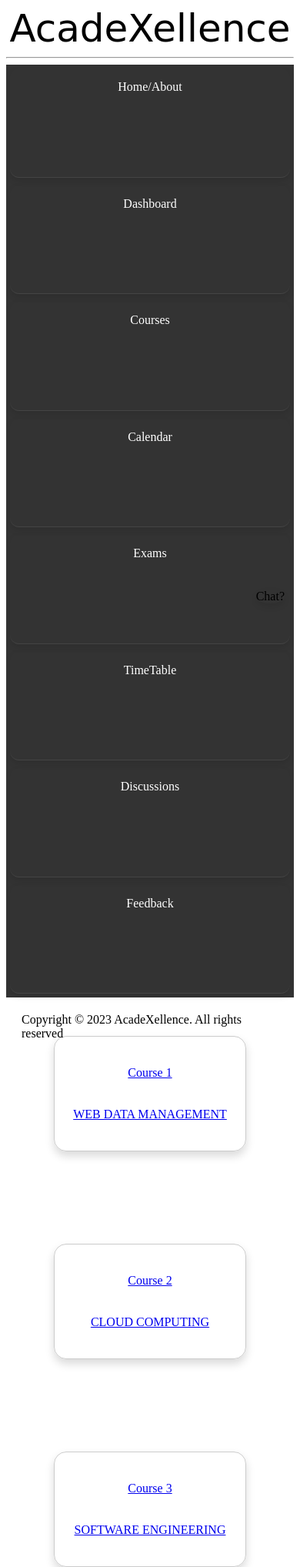
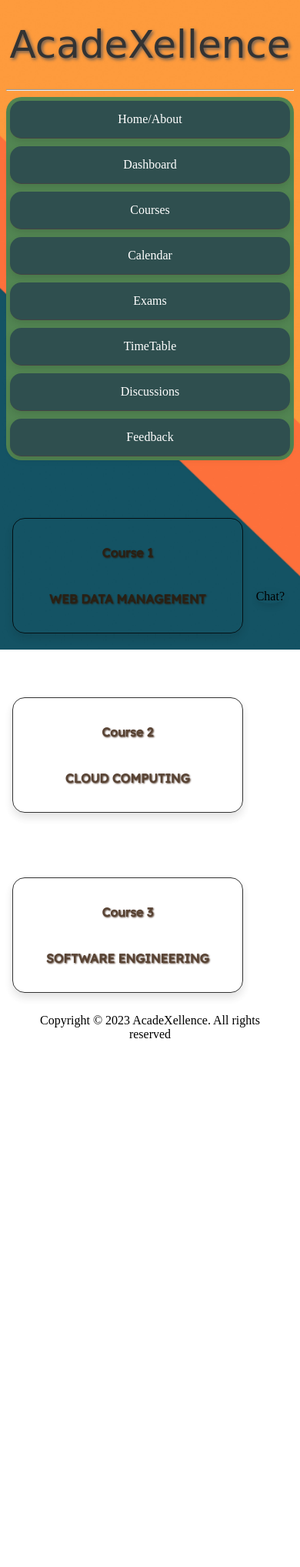
Before and after one commit to ruthwy/AcadeXellence, a PHP site: page /student.html in a window 390 px wide. Shown: the whole page at 77% size. After the commit the page ends 1349 px from the top, so only its background shows below. Run offline with PHP 8.4, Linux system fonts and the light colour scheme.

Commit message:
student dashboard

```diff
--- a/student.html
+++ b/student.html
@@ -2,6 +2,7 @@
 <head>
 <title>AcadeXellence</title>
 <link href="styles.css" rel="stylesheet" type="text/css"/>
+<link rel="stylesheet" href="https://fonts.googleapis.com/css2?family=Lexend+Deca&display=swap">
 </head>
 
 <body>
@@ -26,9 +27,9 @@
                 </div>
                 <!--COURSE BOXES-->
                 <div class="content">
-                    <a href="course_1.html"><div class="course-box">Course 1<br/><br/><br/>WEB DATA MANAGEMENT</div></a>
-                    <a href="course_2.html"><div class="course-box">Course 2<br/><br/><br/>CLOUD COMPUTING</div></a>
-                    <a href="course_3.html"><div class="course-box">Course 3<br/><br/><br/>SOFTWARE ENGINEERING</div></a>
+                    <div class="course-box"><a href="course_1.html">Course 1<br/><br/><br/>WEB DATA MANAGEMENT</a></div>
+                    <div class="course-box"><a href="course_2.html">Course 2<br/><br/><br/>CLOUD COMPUTING</a></div>
+                    <div class="course-box"><a href="course_3.html">Course 3<br/><br/><br/>SOFTWARE ENGINEERING</a></div>
                 </div>
             </div>
             <!--CHAT-->
--- a/styles.css
+++ b/styles.css
@@ -1,152 +1,153 @@
+/* Header and Footer */
+body::before {
+    content: "";
+    position: absolute;
+    top: 0;
+    left: 0;
+    right: 0;
+    bottom: 0;
+    z-index: -1;  /* Situate the background behind the content */
 
-/* Container for the whole page */
+    background-image: url('images/bgimg.jpg');
+    background-size: cover;
+
+    /* Make the background image lighter */
+    filter: brightness(1);
+}
+
+
+.head header {
+    color: #333333; /* Dark Grey */
+    text-shadow: 2px 2px 4px #5d5858; /* Text Shadow */
+    display: flex;
+    text-align: center;
+    align-content: center;
+    justify-content: center;
+    padding: 20px,;  /* Increase padding to make them bigger */
+    font-family: 'Monotype Corsiva', cursive;  /* Custom font */
+    font-size: 50px;  /* Large font size */
+    height: 100px;  /* Increased height */
+    flex-wrap: wrap;
+}
+
+.header {
+    font-family: 'Monotype Corsiva', cursive;
+    font-size: 50px;
+    height: 100px;
+    padding: 20px;
+}
+
+/* Footer */
+.foot footer {
+    display: flex;
+    text-align: center;
+    align-content: center;
+    justify-content: center;
+    height: 45px;
+    padding: 20px;
+}
+
+.footer {
+    position: absolute;
+    bottom: 0;
+    width: 100%;
+}
+
+/* PAGE CONTAINER */
 .page-container {
     display: flex;
     flex-direction: column;
     height: 100vh;  /* Full viewport height */
 }
 
-/* Main content container */
+/* MAIN CONTAINER */
 .main-container {
     display: flex;
+    flex-wrap: nowrap;
     flex-direction: row;  /* Horizontal layout */
     flex: 1;  /* Take up all available space */
 }
 
 /* Left Navbar */
 .left-navbar {
-    width: 200px;  /* Fixed width */
-    background: #333;
+    width: 300px;  /* Fixed width */
+    background-color: #528552;
     color: white;
     flex-shrink: 0; /* Don't allow it to shrink */
+    display: flex;
+    flex-direction: column;
+    justify-content: space-between;  /* Evenly space buttons */
+    height: 100%;  /* Take up all available space */
+    border-radius: 20px;
 }
 
-/* Course Boxes */
-.course-box {
-    flex: 1;  /* Take remaining space */
+/* Left Navbar */
+.left-navbar a {
+    justify-content: center;
     display: flex;
-    flex-wrap: wrap;  /* Wrap onto next line if necessary */
-    gap: 20px;  /* Spacing between boxes */
-}
-
-.course-box > div {
-    width: calc(33.33% - 20px);  /* Three boxes per row, accounting for gap */
-}
-
-/* Chatbox */
-.chatbox {
-    position: fixed;
-    bottom: 10px;
-    right: 10px;
-}
-
-/* Media Queries for Responsiveness */
-@media (max-width: 768px) {
-    .left-navbar {
-        width: 100%;
-    }
-    .course-box > div {
-        width: 100%;
-    }
-}
-
-/* Stylish Navigation Buttons in Left Navbar */
-.left-navbar a {
-    display: block;
     padding: 15px;
     text-align: center;
+    align-content: center;
     text-decoration: none;
     color: white;
     border-bottom: 1px solid #444;
-    border-radius: 12px;  /* Rounded corners */
-    box-shadow: 0 4px 8px rgba(0, 0, 0, 0.1);  /* Box shadow */
-    transition: background-color 0.3s ease;  /* Smooth transition for hover effect */
+    border-radius: 15px;
+    box-shadow: 0 4px 8px rgba(0, 0, 0, 0.1);
+    transition: background-color 0.3s ease;
+    flex-wrap: wrap;
 }
 
 .left-navbar a:hover {
     background-color: #555;
 }
 
-/* General Styles */
+.nav-button {
+    flex-grow: 1;  /* Allow buttons to grow to fill space */
+    margin: 5px;  /* Add a little margin for separation */
+    padding: 10px;  /* Add padding for better spacing */
+    background-color: darkslategrey;
+}
 
-/* Content for Desktop View */
+/* CONTENT */
 .content {
     display: flex;
-    flex-direction: row;  /* Items next to each other */
-    flex-wrap: wrap;  /* Wrap onto next line if necessary */
-    gap: 70px;  /* Increased spacing between boxes */
-    justify-content: center;  /* Center the boxes horizontally */
-    margin-left: 40px;  /* Space between navbar and course boxes */
+    flex-direction: row;
+    justify-content: center;
+    align-items: center;  /* Center vertically */
+    height: 100%;  /* Take full available height */
 }
 
-.course-box {
-    width: 250px;  /* Fixed width for better look */
+.course-box a{
+    color: #2f1401;
+    width: 300px;  /* Fixed width for better look */
     height: 150px;  /* Fixed height */
     padding: 20px;
     box-sizing: border-box;
     text-align: center;
-    border: 1px solid #ccc;
+    border: 1px solid #000;
     border-radius: 16px;  /* Increased rounded corners for a modern look */
     box-shadow: 0 6px 12px rgba(0, 0, 0, 0.15);  /* Professional box shadow for elevated look */
     display: flex;
     justify-content: center;
     align-items: center;
     transition: transform 0.3s ease, box-shadow 0.3s ease;  /* Smooth transition for hover effect */
+    margin: 2vw;
+    text-decoration: none;
+    opacity: 0.8;
+    font-family: "Lexend Deca";
+    font-weight: bolder;
+    text-shadow: 1px 1px 2px
 }
 
-.course-box:hover {
+
+
+.course-box a:hover {
     transform: translateY(-10px);
     box-shadow: 0 8px 16px rgba(0, 0, 0, 0.2);  /* Increased shadow on hover for interactive feel */
 }
 
-/* Media Queries for Responsiveness */
-@media (max-width: 768px) {
-    .main-container {
-        flex-direction: column;  /* Stack items vertically */
-    }
-    .left-navbar {
-        width: 100%;
-        box-sizing: border-box;  /* To ensure padding doesn't affect width */
-    }
-    .content {
-        align-items: center;  /* Center items */
-        margin-left: 0;  /* Remove extra margin */
-    }
-    .course-box {
-        margin-top: 50px;  /* Space between navbar and course boxes */
-    }
-}
 
-/* Header and Footer */
-.head header {
-    text-align: center;
-    padding: 20px,;  /* Increase padding to make them bigger */
-}
-.foot footer {
-    padding: 20px;  /* Increase padding to make them bigger */
-}
-
-.head header {
-    font-family: 'Monotype Corsiva', cursive;  /* Custom font */
-    font-size: 50px;  /* Large font size */
-}
-
-/* Chat Box */
-.chat-box {
-    position: fixed;  /* Fixed position */
-    bottom: 60px;  /* Above the footer */
-    right: 20px;  /* Right side of the page */
-    z-index: 1000;  /* Above other elements */
-}
-
-/* Universal Chat Box Positioning */
-.chat-box {
-    position: fixed;  /* Fixed position */
-    bottom: 60px;  /* Above the footer */
-    right: 20px;  /* Right side of the page */
-    z-index: 1000;  /* Above other elements */
-}
-/* Magical Chat Icon Styling */
+/* CHAT ICON */
 .chat-icon {
     position: fixed;  /* Fixed position */
     bottom: 60px;  /* Above the footer */
@@ -158,53 +159,174 @@
 }
 
 .chat-icon:hover {
-    transform: scale(1.1);  /* Slightly scale up on hover */
+    transform: scale(1.2);  /* Slightly scale up on hover */
     box-shadow: 0 6px 12px rgba(0, 0, 0, 0.2);  /* Increased shadow on hover for interactive feel */
 }
-/* Center Course Boxes Vertically in Desktop View */
+
+
+/* RESPONSIVE */
+@media only screen and (max-width: 1023px) {
+    body::before {
+        content: "";
+        position: fixed;
+        top: 0;
+        left: 0;
+        right: 0;
+        bottom: 0;
+        z-index: -1;  /* Situate the background behind the content */
+
+        background-image: url('images/bgimg.jpg');
+        background-size: cover;
+        background-position: center;
+
+        /* Make the background image lighter */
+        filter: brightness(1);
+    }
+    .page-container {
+        height: auto;  /* Let it adjust */
+    }
     .content {
         display: flex;
         flex-direction: row;
         justify-content: center;
-    align-items: center;  /* Center vertically */
-    height: 100%;  /* Take full available height */
+        align-items: center;  /* Center items */
+        margin-left: 0;  /* Remove extra margin */
+        flex-wrap: wrap;
     }
-
-/* Enlarge Header Area */
-.header {
-    height: 100px;  /* Increased height */
-    padding: 20px;  /* Added padding for more space */
-}
-
-/* Enlarge Footer Area */
-.footer {
-    height: 100px;  /* Increased height */
-    padding: 20px;  /* Added padding for more space */
-}
-
-/* Fix Gap Between <hr> and Nav Bar */
-.nav-bar {
-    margin-top: 0;  /* Remove top margin to eliminate gap */
-    padding-top: 0;  /* Remove top padding to eliminate gap */
-}
-/* Refine Nav Bar Buttons */
-.left-navbar {
-    display: flex;
-    flex-direction: column;
-    justify-content: space-between;  /* Evenly space buttons */
-    height: 100%;  /* Take up all available space */
-}
-
-.nav-button {
-    flex-grow: 1;  /* Allow buttons to grow to fill space */
-    margin: 5px;  /* Add a little margin for separation */
-    padding: 10px;  /* Add padding for better spacing */
 }
 
 
-.header {
-    font-family: 'Monotype Corsiva', cursive;
-    font-size: 50px;
-    height: 100px;
-    padding: 20px;
+@media (max-width: 768px) {
+    body::before {
+        content: "";
+        position: fixed;
+        top: 0;
+        left: 0;
+        right: 0;
+        bottom: 0;
+        z-index: -1;  /* Situate the background behind the content */
+
+        background-image: url('images/bgimg.jpg');
+        background-size: cover;
+        background-position: center;
+
+        /* Make the background image lighter */
+        filter: brightness(1);
     }
+    .main-container {
+        flex-direction: column;  /* Stack items vertically */
+    }
+    .left-navbar {
+        width: 100%;
+        box-sizing: border-box;  /* To ensure padding doesn't affect width */
+    }
+    .content {
+        display: flex;
+        flex-direction: column;
+        justify-content: center;
+        align-items: center;  /* Center items */
+        margin-left: 0;  /* Remove extra margin */
+    }
+    .course-box {
+        margin-top: 8vh;  /* Space between navbar and course boxes */
+        width: 400px;
+    }
+}
+
+@media only screen and (max-width: 320px) {
+    .page-container {
+        height: auto;  /* Let it adjust */
+    }
+    .left-navbar {
+        width: 100%;
+    }
+    .footer {
+        position: static;
+        bottom: auto;
+    }
+    .content {
+        display: flex;
+        flex-direction: column;
+        justify-content: center;
+        align-items: center;  /* Center items */
+        margin-left: 0;  /* Remove extra margin */
+    }
+}
+@media only screen and (max-width: 320px) {
+    .page-container {
+        height: auto;  /* Let it adjust */
+    }
+    .left-navbar {
+        width: 100%;
+    }
+    .footer {
+        position: static;
+        bottom: auto;
+    }
+    .content {
+        display: flex;
+        flex-direction: column;
+        justify-content: center;
+        align-items: center;  /* Center items */
+        margin-left: 0;  /* Remove extra margin */
+    }
+}
+
+@media only screen and (max-width: 375px) {
+    .left-navbar {
+        width: 100%;
+    }
+    .footer {
+        position: static;
+        bottom: auto;
+    }
+    .content {
+        display: flex;
+        flex-direction: column;
+        justify-content: center;
+        align-items: center;  /* Center items */
+        margin-left: 0;  /* Remove extra margin */
+    }
+}
+
+
+
+@media only screen and (min-width: 1024px) {
+    body::before {
+        content: "";
+        position: fixed;
+        top: 0;
+        left: 0;
+        right: 0;
+        bottom: 0;
+        z-index: -1;  /* Situate the background behind the content */
+
+        background-image: url('images/bgimg.jpg');
+        background-size: cover;
+        background-position: center;
+
+        /* Make the background image lighter */
+        filter: brightness(1);
+    }
+    .left-navbar {
+        width: 300px;
+    }
+    .footer {
+        position: absolute;
+        bottom: 0;
+    }
+    .content {
+        display: flex;
+        flex-direction: row;
+        justify-content: center;
+        align-items: center;  /* Center items */
+        margin-left: 0;  /* Remove extra margin */
+        flex-wrap: wrap;
+
+    }
+}
+
+button {
+    box-shadow: 0 4px 8px 0 rgba(0, 0, 0, 0.2);
+    transition: 0.3s;
+}
```
Also changed, not shown: images/bgimg.jpg (added), 1 other file. Lines whose indentation alone changed are shown as unchanged.
